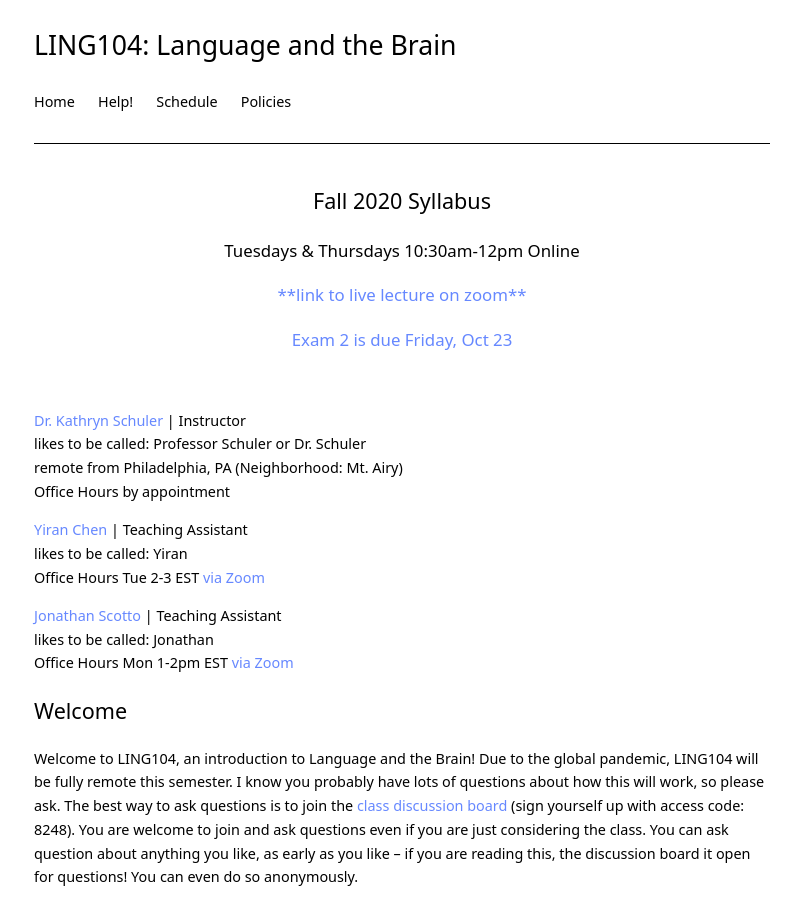
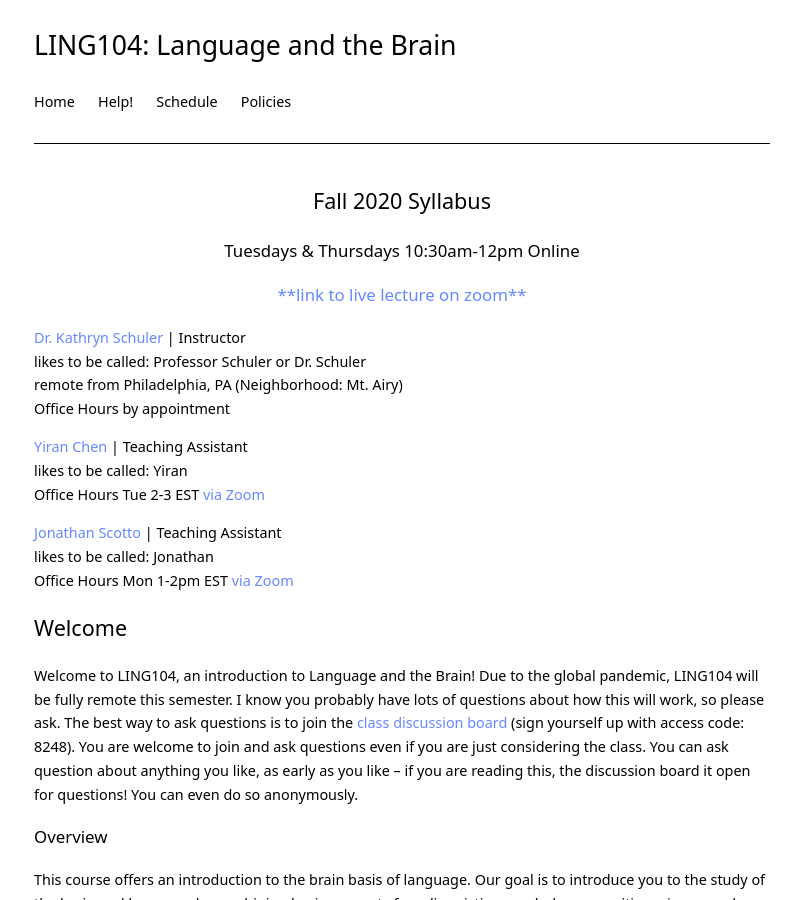
Before and after one commit to kschuler/ling104, a Jekyll site: the page built from index.md, in a window 1280 px wide and 900 px high. Shown: the whole window, without its empty margins (238-1033 px from the left). Built offline with Jekyll 4.4.1, drawn with Linux system fonts in a browser that asks for light colours.

Commit message:
Update index.md

```diff
--- a/index.md
+++ b/index.md
@@ -8,8 +8,8 @@ title: LING104
 <h3 align="center"><a href="https://upenn.zoom.us/j/91009455786?pwd=T1NEQm8rUnlaOGRoMnlKUitVUDg2QT09">**link to live lecture on zoom**</a>
 </h3>
 <!-- <h3 align="center">no class today, rest day!</h3> -->
-<h3 align="center"><a href="resources/ling104-fall2020-exam2.pdf">Exam 2 is due Friday, Oct 23</a>
-</h3><br>
+<!--<h3 align="center"><a href="resources/ling104-fall2020-exam2.pdf">Exam 2 is due Friday, Oct 23</a>
+</h3><br> -->
 
 [Dr. Kathryn Schuler](mailto:kschuler@sas.upenn.edu) | **Instructor** <br>
 likes to be called: Professor Schuler or Dr. Schuler<br>
```
